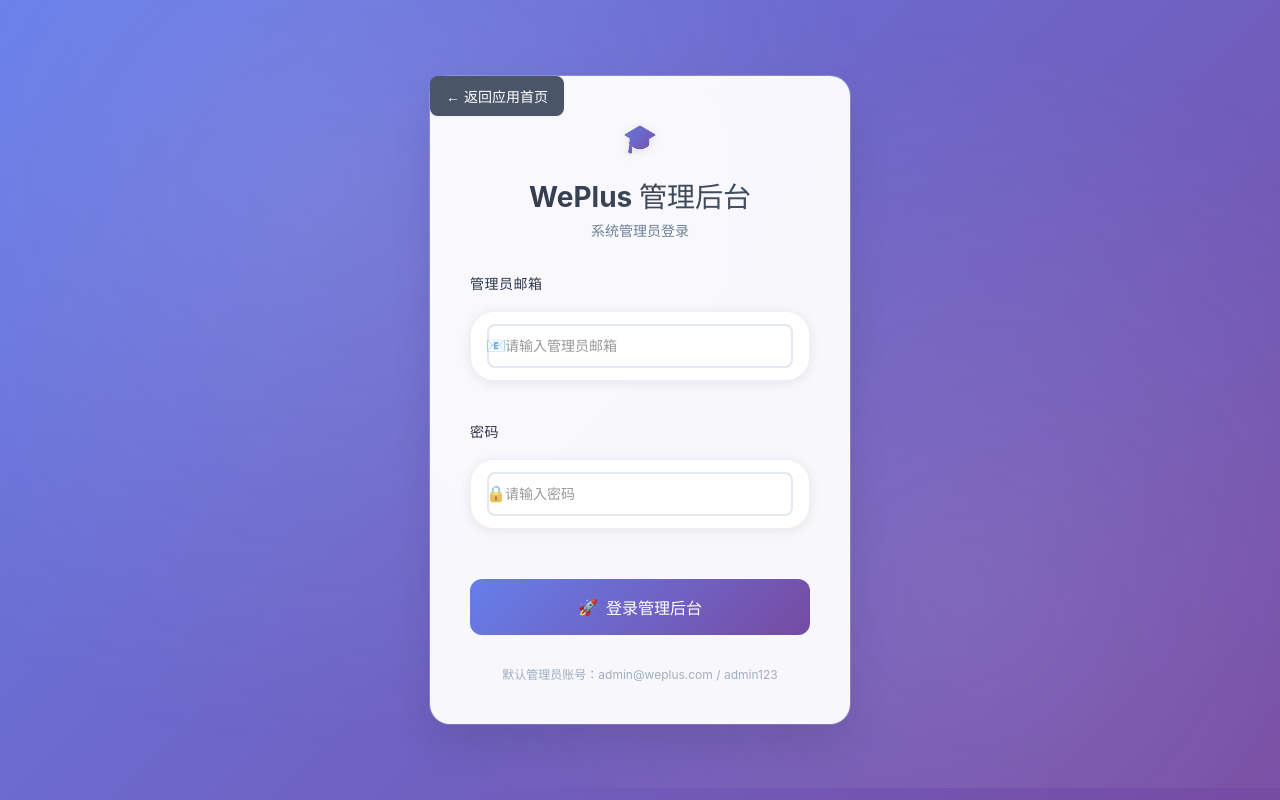
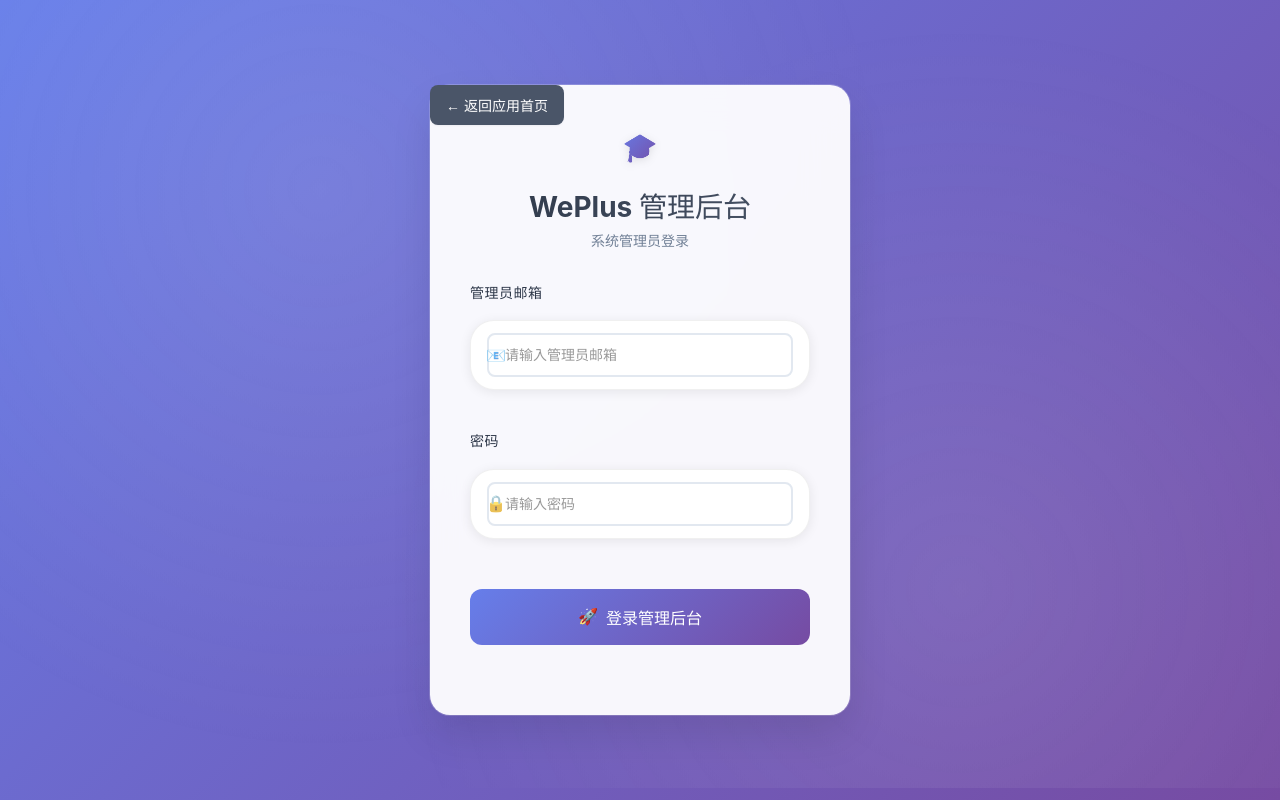
Before and after one commit to Mikeyan-promax/Weplus, a React (Vite) app in the folder frontend2/: page /admin/login in a window 1280 px wide. Built offline with nearby package versions, Linux system fonts and the light colour scheme.

Commit message:
fix(admin-login): 删除默认管理员账号提示文本

```diff
--- a/frontend2/src/components/AdminLogin.tsx
+++ b/frontend2/src/components/AdminLogin.tsx
@@ -2,6 +2,13 @@ import React, { useState, useEffect } from 'react';
 import { useNavigate } from 'react-router-dom';
 import './AdminLogin.css';
 
+/**
+ * 管理员登录页面组件
+ * 负责处理管理员登录流程：
+ * - 检查本地存储中的 admin_token，已登录则跳转管理后台
+ * - 采集邮箱和密码并发起登录请求
+ * - 登录成功后跳转至管理后台首页
+ */
 const AdminLogin: React.FC = () => {
   const navigate = useNavigate();
   const [formData, setFormData] = useState({
@@ -162,7 +169,7 @@ const AdminLogin: React.FC = () => {
           <button className="back-button" onClick={handleBackToApp}>
             ← 返回应用首页
           </button>
-          <p>默认管理员账号：admin@weplus.com / admin123</p>
+
         </div>
       </div>
     </div>
```
